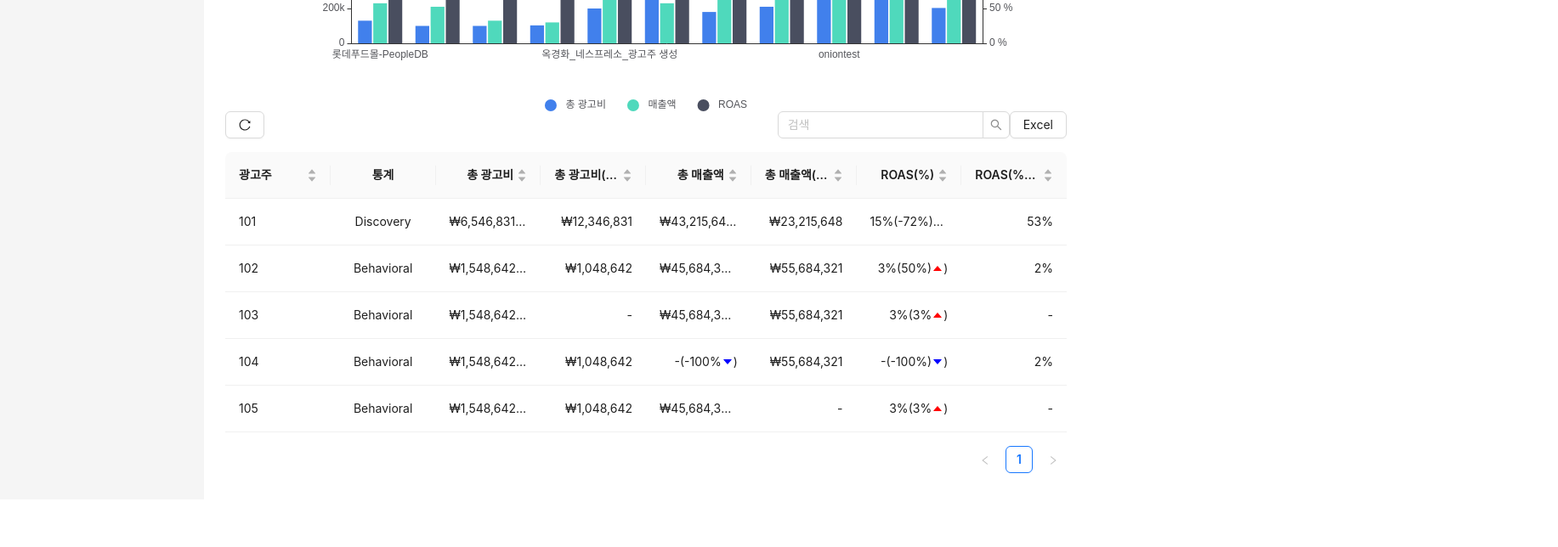
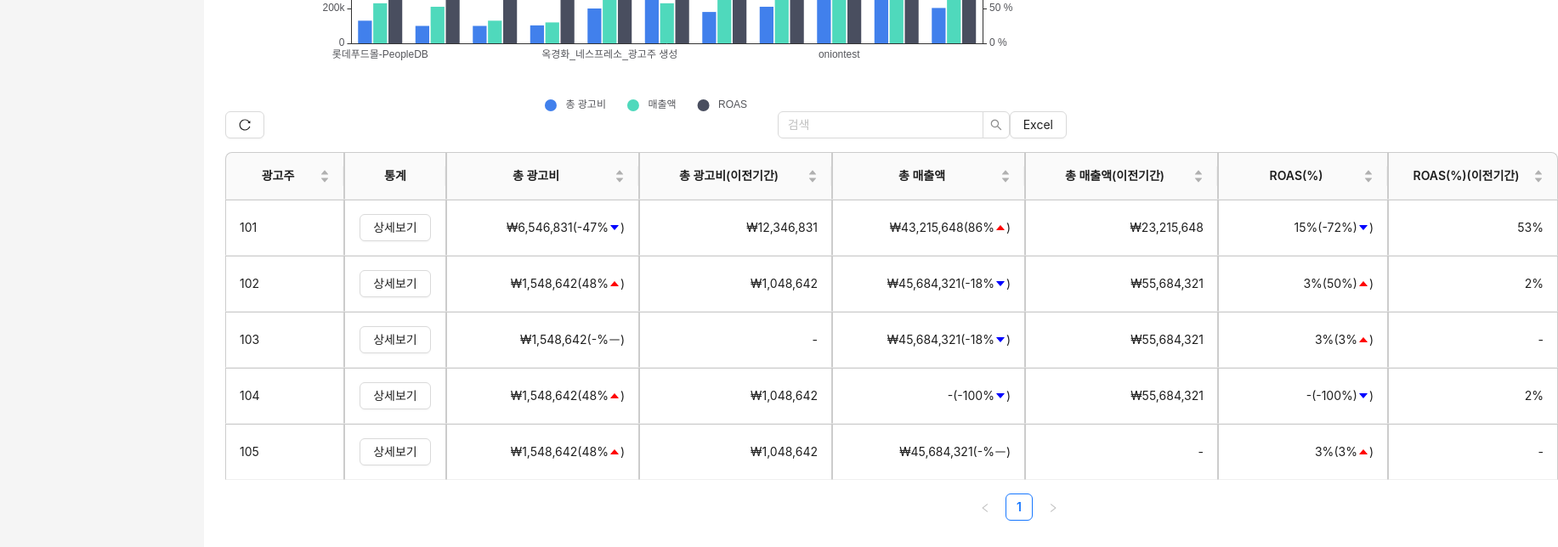
Before and after one commit to iris51051/gp-app, a React (Create React App) app: page / in a window 1280 px wide. Shown: the part 1736-2380 px from the top of the page at 85% size, 1833 px wide, since content can reach past the window. Before the commit the page ends 2324 px from the top, so only its background shows below. Built offline with nearby package versions, Linux system fonts and the light colour scheme.

Commit message:
광고주별 광고 성과 테이블 수정

```diff
--- a/src/index.css
+++ b/src/index.css
@@ -368,3 +368,27 @@ code {
   display: flex;
   align-items: center;
 }
+
+
+/****************************************************************************************************/
+
+/*************                                ADResultTable                               ***********/
+
+/****************************************************************************************************/
+.ADResultTable{
+  width : 100%
+}
+.ADResHeader{
+  border-bottom: 5px solid #cccccc;
+}
+.ADResultTable
+  .ant-table-cell{
+  border:1px solid #cccccc;
+}
+.ADResultTable
+  .th{
+    border-bottom: 5px solid #cccccc;
+  }
+.ADResultTable.ant-table-wrapper .ant-table-thead >tr>th{
+  width : 70px;
+}
--- a/src/test/components/AdResultTable.js
+++ b/src/test/components/AdResultTable.js
@@ -205,26 +205,46 @@ const App = () => {
 
   const columns = [
     {
-      title: '광고주',
+      title: (
+        <div classNmae="ADResHeader"style={{ textAlign: 'center' }}>
+        광고주
+      </div>
+      ),
       dataIndex: 'id',
       align: 'start',
       key: 'id',
       sorter: (a, b) => a.id - b.id,
       sortOrder: sortedInfo.columnKey === 'id' ? sortedInfo.order : null,
       ellipsis: true,
+      width : 140,
     },
     {
       title: '통계',
       align: 'center',
       dataIndex: 'statistics',
       key: 'statistics',
+      width : 120,
+      render: (text, record) => {
+      return (
+        <>
+        <a href="">
+      <Button key={text}>상세보기</Button>
+      </a>
+      </>
+      )
+      }
     },
     {
-      title: '총 광고비',
+      title: (
+        <div classNmae="ADResHeader"style={{ textAlign: 'center' }}>
+        총 광고비
+      </div>
+      ),
       dataIndex: 'totad',
       key: 'totad',
       align: 'end',
       ellipsis: true,
+      width : 227,
       sorter: (a, b) => a.totad - b.totad,
       sortOrder: sortedInfo.columnKey === 'totad' ? sortedInfo.order : null,
       ellipsis: true,
@@ -234,11 +254,16 @@ const App = () => {
       },
     },
     {
-      title: '총 광고비(이전기간)',
+      title: (
+        <div classNmae="ADResHeader"style={{ textAlign: 'center' }}>
+        총 광고비(이전기간)
+      </div>
+      ),
       dataIndex: 'pretotad',
       align: 'end',
       key: 'pretotad',
       ellipsis: true,
+      width : 227,
       sorter: (a, b) => a.pretotad - b.pretotad,
       sortOrder: sortedInfo.columnKey === 'pretotad' ? sortedInfo.order : null,
       ellipsis: true,
@@ -254,11 +279,16 @@ const App = () => {
       },
     },
     {
-      title: '총 매출액',
+      title: (
+        <div classNmae="ADResHeader"style={{ textAlign: 'center' }}>
+       총 매출액
+      </div>
+      ),
       dataIndex: 'totsale',
       ellipsis: true,
       align: 'end',
       key: 'totsale',
+      width : 227,
       sorter: (a, b) => a.totsale - b.totsale,
       sortOrder: sortedInfo.columnKey === 'totsale' ? sortedInfo.order : null,
       render: (text, record) => {
@@ -267,9 +297,14 @@ const App = () => {
       },
     },
     {
-      title: '총 매출액(이전기간)',
+      title:(
+        <div classNmae="ADResHeader"style={{ textAlign: 'center' }}>
+       총 매출액(이전기간)
+      </div>
+      ),
       dataIndex: 'pretotsale',
       key: 'pretotsale',
+      width : 227,
       sorter: (a, b) => a.pretotsale - b.pretotsale,
       sortOrder:
         sortedInfo.columnKey === 'pretotsale' ? sortedInfo.order : null,
@@ -287,9 +322,14 @@ const App = () => {
       },
     },
     {
-      title: 'ROAS(%)',
+      title: (
+        <div classNmae="ADResHeader"style={{ textAlign: 'center' }}>
+       ROAS(%)
+      </div>
+      ),
       dataIndex: 'roas',
       key: 'roas',
+      width : 200,
       sorter: (a, b) => a.roas - b.roas,
       sortOrder: sortedInfo.columnKey === 'roas' ? sortedInfo.order : null,
       ellipsis: true,
@@ -300,9 +340,14 @@ const App = () => {
       },
     },
     {
-      title: 'ROAS(%)(이전기간)',
+      title:(
+        <div classNmae="ADResHeader"style={{ textAlign: 'center' }}>
+       ROAS(%)(이전기간)
+      </div>
+      ),
       dataIndex: 'preroas',
       key: 'preroas',
+      width : 200,
       sorter: (a, b) => a.preroas - b.preroas,
       sortOrder: sortedInfo.columnKey === 'preroas' ? sortedInfo.order : null,
       align: 'end',
@@ -375,11 +420,13 @@ const App = () => {
         </div>
       </div>
       <Table
+        className='ADResultTable'
         id="table"
         columns={columns}
         dataSource={data}
         onChange={handleChange}
         rowClassName={rowClassName}
+        showSorterTooltip={false}
       />
     </>
   );
```
